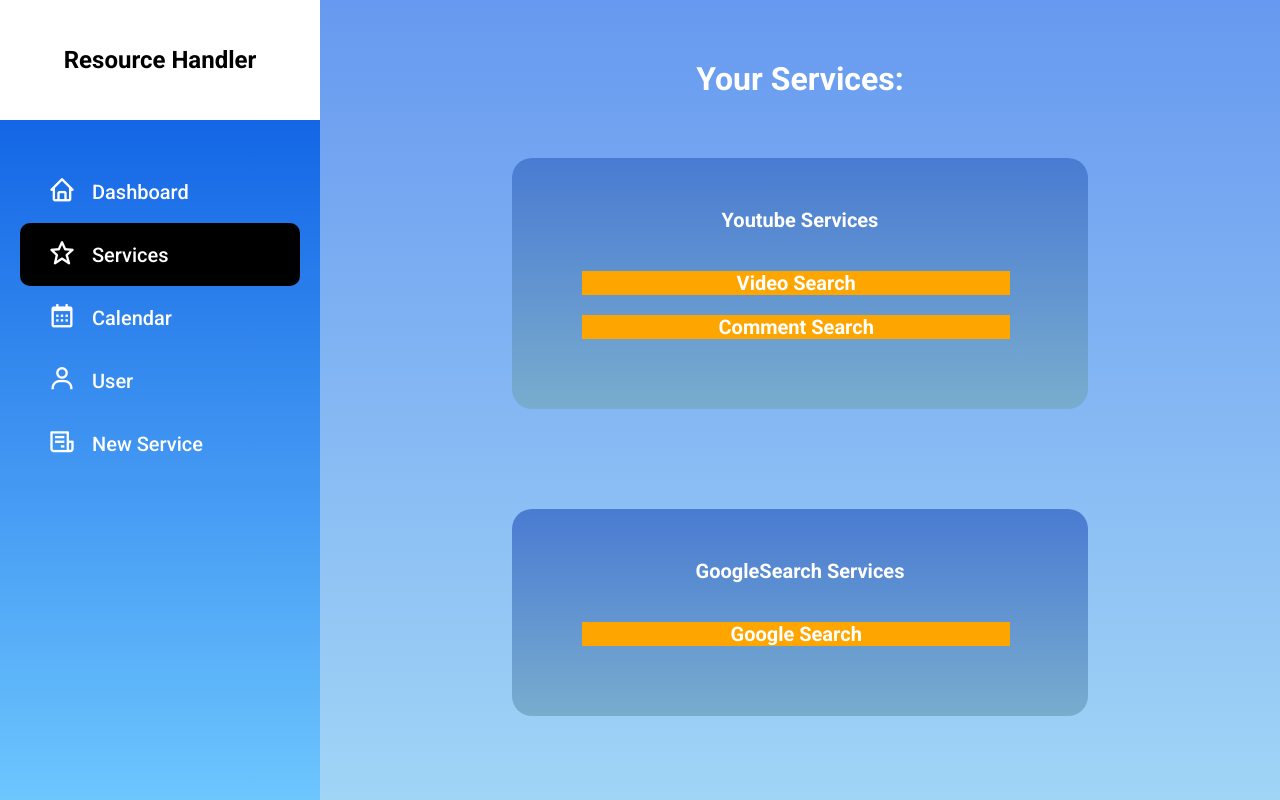
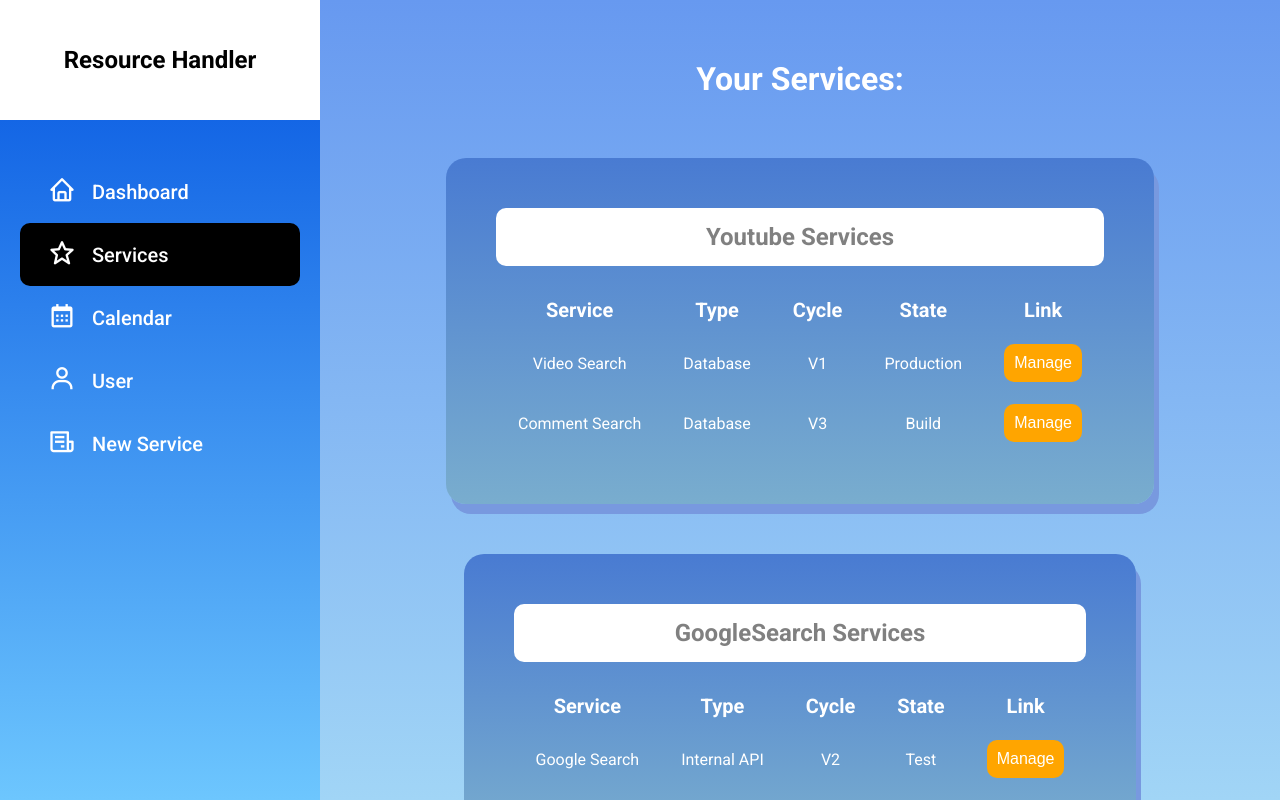
Before and after one commit to SourishW/API-Locker, a React (Create React App) app: page /allservices in a window 1280 px wide. Shown: the top 800 px of the page. Built offline with nearby package versions, Linux system fonts and the light colour scheme; a web font is replaced by a local one.

Commit message:
Manage Service Dashboard Completed
Added the formatting necessary to manage services on a high level standpoint

```diff
--- a/src/App.js
+++ b/src/App.js
@@ -22,14 +22,19 @@
                     videoSearch: {
                       name: "Video Search",
                       description: "This is a short description of the product",
-                      serviceType: "Database",
-                      serviceLink: "google.com",
+                      type: "Database",
+                      link: "google.com",
+                      cycle: "V1",
+                      state: "Production",
                     },
                     commentRank: {
                       name: "Comment Search",
                       description:
                         "This is a short description of the Comment Search product. This is a short description of the Comment Search product. This is a short description of the Comment Search product. This is a short description of the Comment Search product",
-                      serviceType: "google.com",
+                      type: "Database",
+                      link: "google.com",
+                      cycle: "V3",
+                      state: "Build",
                     },
                   },
                   GoogleSearch: {
@@ -37,7 +42,10 @@
                       name: "Google Search",
                       description:
                         "This is a short description of the Google Search product. This is a short description of the Google Search product.",
-                      serviceType: "google.com",
+                      type: "Internal API",
+                      link: "google.com",
+                      cycle: "V2",
+                      state: "Test",
                     },
                   },
                 }}
--- a/src/pages/AllServiceComponents/AllServiceGroup.jsx
+++ b/src/pages/AllServiceComponents/AllServiceGroup.jsx
@@ -1,12 +1,34 @@
 import React from "react";
-import SingleService from "./SingleService";
 
 export default function AllServiceGroup(props) {
   return (
     <div className="allservices__group__collective">
-      {Object.keys(props.group).map((item, index) => (
-        <SingleService service={props.group[item]} />
-      ))}
+      <table className="allservices__group__collective__table">
+        <tr className="allservices__group__collective__table__headers">
+          <th>Service</th>
+          <th>Type</th>
+          <th>Cycle</th>
+          <th>State</th>
+          <th>Link</th>
+        </tr>
+        {Object.keys(props.group).map((item, index) => (
+          <>
+            <tr className="allservices__group__collective__table__row">
+              <td>{props.group[item]["name"]}</td>
+              <td>{props.group[item]["type"]}</td>
+              <td>{props.group[item]["cycle"]}</td>
+              <td>{props.group[item]["state"]}</td>
+              <td>
+                <button>
+                  <a href={props.group[item]["link"]}>Manage</a>
+                </button>
+              </td>
+            </tr>
+          </>
+        ))}
+      </table>
+      {/* {Object.keys(props.group).map((item, index) => (
+      ))} */}
     </div>
   );
 }
--- a/src/pages/AllServiceComponents/SingleService.jsx
+++ /dev/null
@@ -1,9 +0,0 @@
-import React from "react";
-
-export default function SingleService(props) {
-  return (
-    <div className="allservices__group__collective__item">
-      <h1>{props.service.name}</h1>
-    </div>
-  );
-}
--- a/src/pages/AllServices.jsx
+++ b/src/pages/AllServices.jsx
@@ -13,7 +13,6 @@
         {Object.keys(props.groups).map((item, index) => (
           <div className="allservices__group">
             <h1>{item} Services</h1>
-            <br />
             <AllServiceGroup group={props.groups[item]} />
           </div>
         ))}
--- a/src/pages/allservice.scss
+++ b/src/pages/allservice.scss
@@ -11,23 +11,66 @@
     display: block;
   }
   &__group {
-    margin: 100px;
+    margin: 50px;
+    margin-left: 50px;
+    margin-right: 50px;
     margin-top: 0px;
 
-    max-width: 70%;
-    min-width: 60%;
     background-image: linear-gradient(rgb(73, 123, 210), rgb(121, 173, 206));
+    // background-color: white;
+    padding: 50px;
+    box-shadow: 5px 10px #7899df;
 
-    padding: 50px;
     border-radius: 20px;
     color: white;
     text-align: center;
+    h1 {
+      background-color: white;
+      color: grey;
+      padding: 15px;
+      margin-bottom: 20px;
+      border-radius: 10px;
+      font-size: 1.5rem;
+    }
 
     &__collective {
       display: block;
       justify-content: center;
       flex-wrap: wrap;
+
+      &__table {
+        td,
+        th {
+          padding: 20px;
+
+          padding-top: 10px;
+          padding-bottom: 10px;
+        }
+        th {
+          font-size: 1.25rem;
+        }
+        td,
+        a {
+          font-size: 1rem;
+        }
+        button {
+          transition: 1s;
+          padding: 10px;
+          border-radius: 10px;
+          background-color: orange;
+          outline-width: 0px;
+          border-width: 0px;
+          color: white;
+          box-shadow: none;
+        }
+        button:hover {
+          background-color: white;
+          color: black;
+        }
+      }
       &__item {
+        display: block;
+        text-align: left;
         background-color: orange;
         // background-image: linear-gradient(
         //   rgb(255, 255, 255),
```
